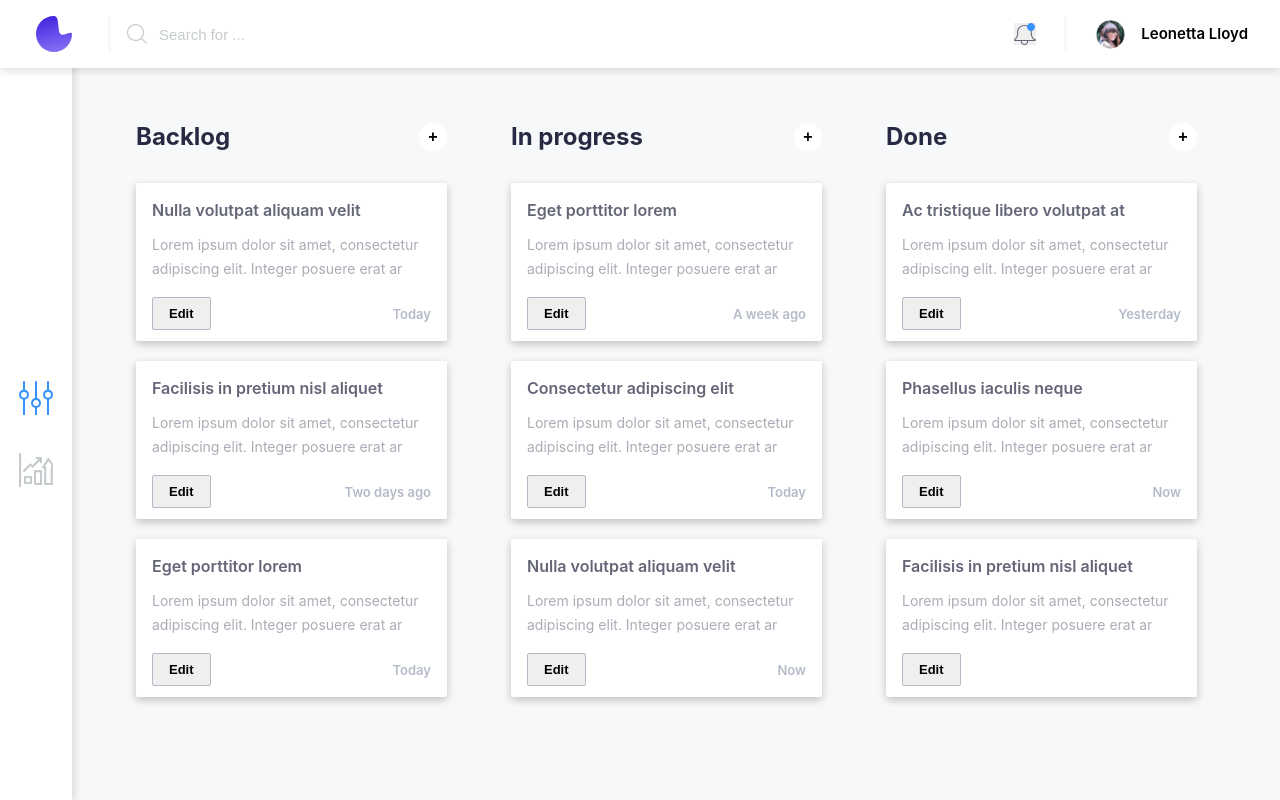
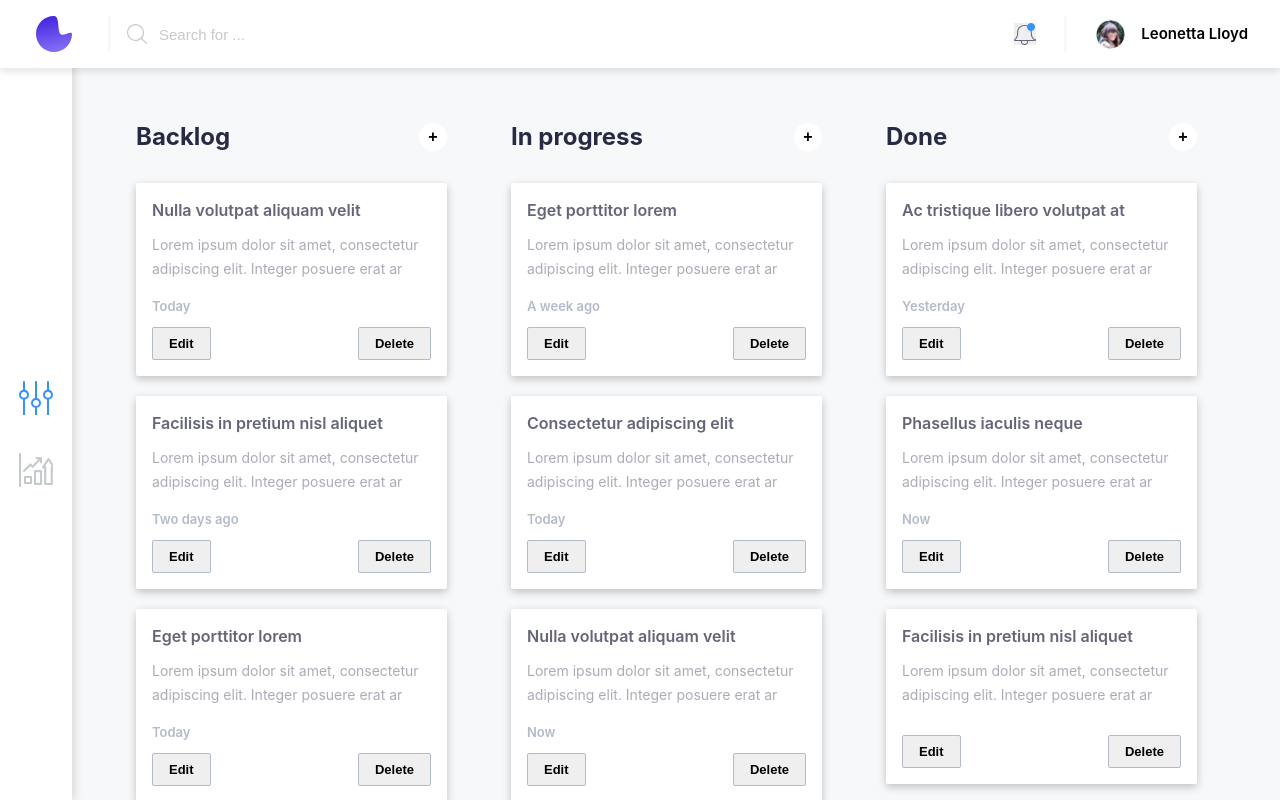
Before and after one commit to kohgpat/kanban-app, a React (Create React App) app: page / in a window 1280 px wide. Built offline with nearby package versions, Linux system fonts and the light colour scheme.

Commit message:
Add DeleteButton to DisplayItem

```diff
--- a/src/components/Item/DisplayItem/index.js
+++ b/src/components/Item/DisplayItem/index.js
@@ -1,16 +1,26 @@
 import React from "react";
 import * as s from "./styles";
 
-const DisplayItem = ({ item, innerRef, onItemEdit, onItemSave, ...restProps }) => {
+const DisplayItem = ({
+  item,
+  innerRef,
+  onItemEdit,
+  onItemSave,
+  ...restProps
+}) => {
   return (
     <s.Item ref={innerRef} {...restProps}>
       <s.Name>{item.name}</s.Name>
       <s.Text>{item.text}</s.Text>
 
       <s.Meta>
-        <s.EditToggle onClick={() => onItemEdit(item)}>Edit</s.EditToggle>
         <s.UpdatedAt>{item.updatedAt}</s.UpdatedAt>
       </s.Meta>
+
+      <s.Controls>
+        <s.EditToggle onClick={() => onItemEdit(item)}>Edit</s.EditToggle>
+        <s.DeleteButton onClick={() => {}}>Delete</s.DeleteButton>
+      </s.Controls>
     </s.Item>
   );
 };
--- a/src/components/Item/DisplayItem/styles.js
+++ b/src/components/Item/DisplayItem/styles.js
@@ -7,7 +7,6 @@ export const Item = styled.li`
   border-radius: 2px;
   cursor: pointer;
   width: 311px;
-  height: 158px;
   padding: 1rem;
   margin-bottom: 20px;
 `;
@@ -33,10 +32,7 @@ export const Meta = styled.div`
   display: flex;
   align-items: center;
   justify-content: space-between;
-`;
-
-export const EditToggle = styled.button.attrs({ type: "button" })`
-  ${ButtonStyles}
+  margin-bottom: 12px;
 `;
 
 export const UpdatedAt = styled.span`
@@ -45,3 +41,30 @@ export const UpdatedAt = styled.span`
   font-weight: 600;
   color: #b4bbc8;
 `;
+
+export const Controls = styled.div`
+  display: flex;
+  align-items: center;
+`;
+
+export const EditToggle = styled.button.attrs({ type: "button" })`
+  ${ButtonStyles}
+`;
+
+export const DeleteButton = styled.button.attrs({ type: "button" })`
+  ${ButtonStyles}
+
+  margin-left: auto;
+  color: #000;
+
+  &:focus,
+  &:hover {
+    border: 1px solid #E30B2C;
+    color: #000;
+  }
+
+  &:active {
+    color: #fff;
+    background-color: #E30B2C;
+  }
+`;
```
